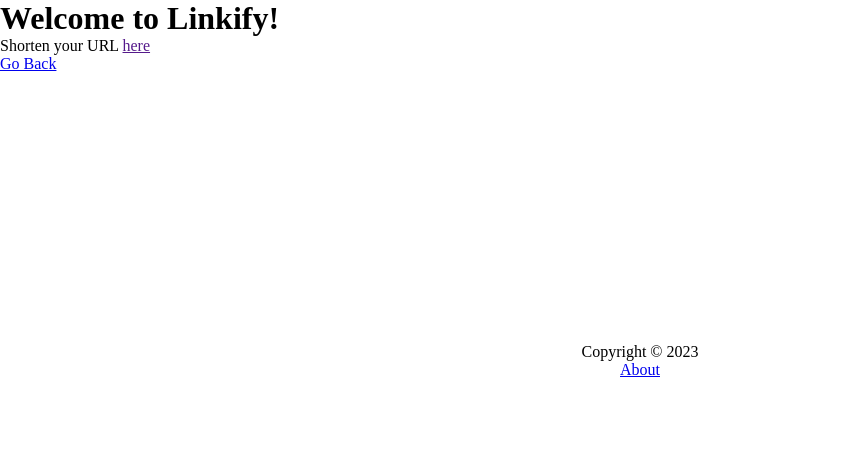
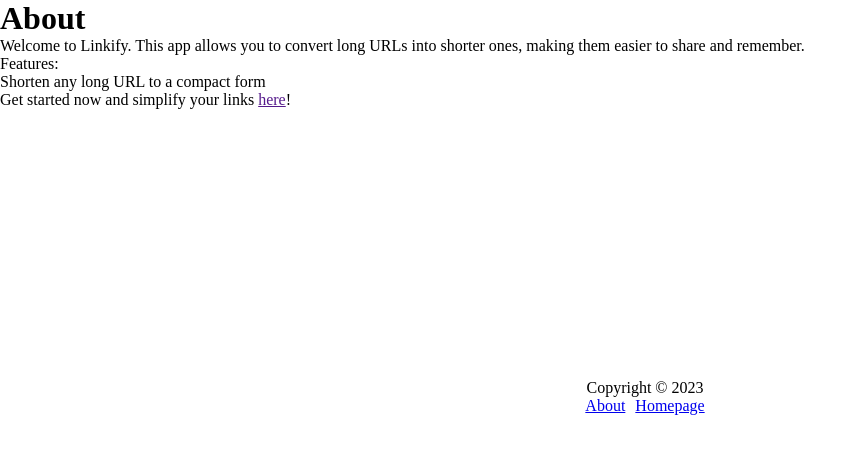
Before and after one commit to xebol/Linkify, a Vue app: page /about in a window 1280 px wide. Shown: the top 454 px of the page, without its empty margins (0-862 px from the left). Built offline with nearby package versions, Linux system fonts and the light colour scheme; a web font is replaced by a local one.

Commit message:
edit about page

```diff
--- a/src/components/Footer.vue
+++ b/src/components/Footer.vue
@@ -1,7 +1,11 @@
 <template>
   <footer>
     <p>Copyright &copy; 2023</p>
-    <router-link to="/about">About</router-link>
+    <div class="footer-items">
+      <p> <router-link to="/about">About</router-link></p>
+      <p> <router-link to="/">Homepage</router-link>
+      </p>
+    </div>
   </footer>
 </template>
 
@@ -19,5 +23,15 @@
 footer {
   margin-top: 270px;
   text-align: center;
+  padding-left: 10px;
+  display: flex;
+  align-items: center;
+  justify-content: center;
+  flex-direction: column;
+}
+
+.footer-items {
+  display: flex;
+  gap: 10px;
 }
 </style>
--- a/src/views/About.vue
+++ b/src/views/About.vue
@@ -1,7 +1,11 @@
 <template>
- <div class="homepage">
-  <h1>Welcome to Linkify!</h1>
-  <p>Shorten your URL <a href="">here</a></p>
-  <router-link to="/">Go Back</router-link>
- </div>
+  <div>
+    <h1>About</h1>
+    <p>Welcome to Linkify. This app allows you to convert long URLs into shorter ones, making them easier to share and remember.</p>
+    <p>Features:</p>
+    <ul>
+      <li>Shorten any long URL to a compact form</li>
+    </ul>
+    <p>Get started now and simplify your links <a href="">here</a>!</p>
+  </div>
 </template>
```
